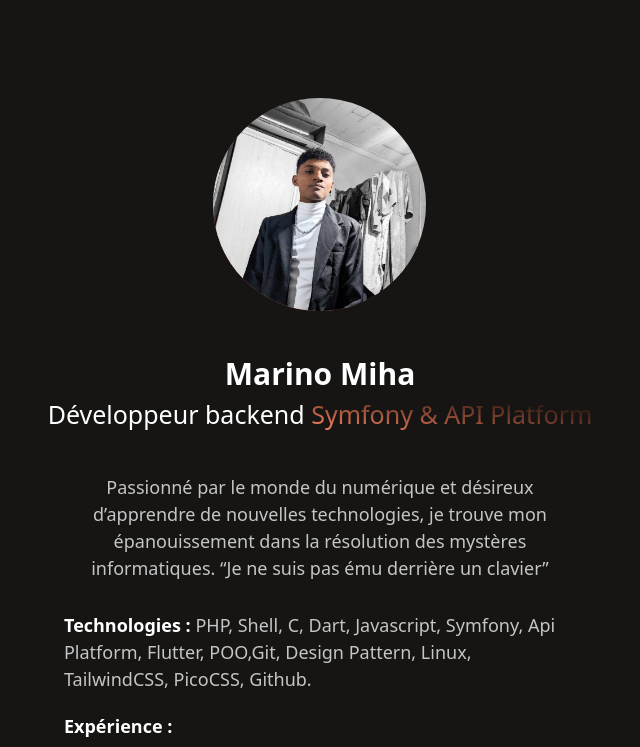
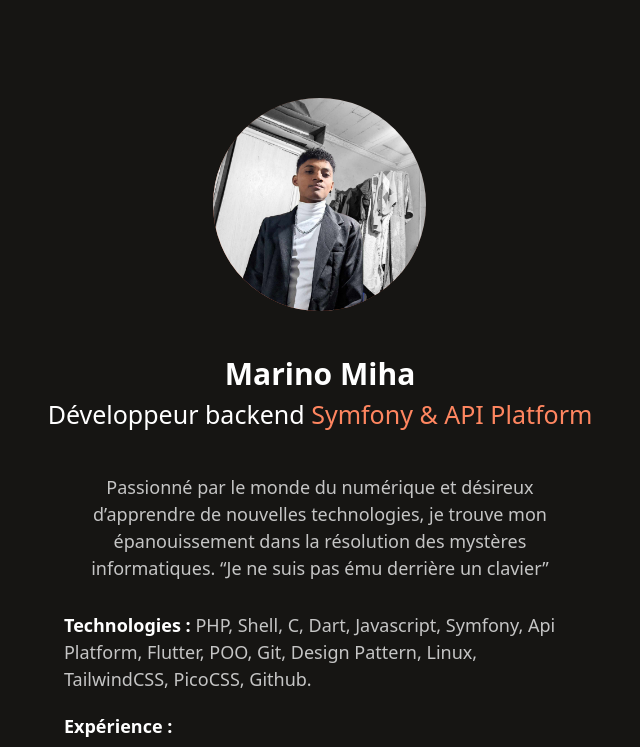
Before and after one commit to Marino2004/portfolio, a website: page index.html in a window 1280 px wide. Shown: the top 747 px of the page, without its empty margins (320-960 px from the left). Drawn offline with Linux system fonts and the light colour scheme.

Commit message:
update code

```diff
--- a/index.html
+++ b/index.html
@@ -17,14 +17,14 @@
                 Marino Miha <br />
             </h3>
             <h1 class=" mx-auto text-white  text-center  text-[25px] ">
-                Développeur backend <span class="text-transparent bg-clip-text bg-gradient-to-tr from-[#FF8660] to-[#000000]">Symfony & API Platform</span>
+                Développeur backend <span class=" bg-clip-text bg-gradient-to-tr text-[#FF8660]">Symfony & API Platform</span>
             </h1>
             <p class="mx-auto mt-[40px] mb-[30px] text-[18px] font-light text-[#C5C5C5] text-center max-w-lg">
                 Passionné par le monde du numérique et désireux d’apprendre de nouvelles technologies, je trouve mon épanouissement dans la résolution des mystères informatiques. “Je ne suis pas ému derrière un clavier”
             </p>
 
             <h3 class="mx-auto mb-[20px] text-[18px] font-extrabold text-white  max-w-lg">Technologies :
-                <span class="font-light text-[#C5C5C5]"> PHP, Shell, C, Dart, Javascript, Symfony, Api Platform, Flutter, POO,Git, Design Pattern, Linux, TailwindCSS, PicoCSS, Github.</span>
+                <span class="font-light text-[#C5C5C5]"> PHP, Shell, C, Dart, Javascript, Symfony, Api Platform, Flutter, POO, Git, Design Pattern, Linux, TailwindCSS, PicoCSS, Github.</span>
             </h3>
 
             <!-- <h3 class="mx-auto  text-[18px] font-extrabold text-white  max-w-lg">Contact :</h3>
--- a/package.json
+++ b/package.json
@@ -4,7 +4,7 @@
   "description": "",
   "main": "index.js",
   "scripts": {
-    "test": "echo \"Error: no test specified\" && exit 1"
+    "run": "npx tailwindcss -i ./style/style.css -o ./dist/output.css --watch"
   },
   "keywords": [],
   "author": "",
```
Also changed, not shown: dist/output.css.
